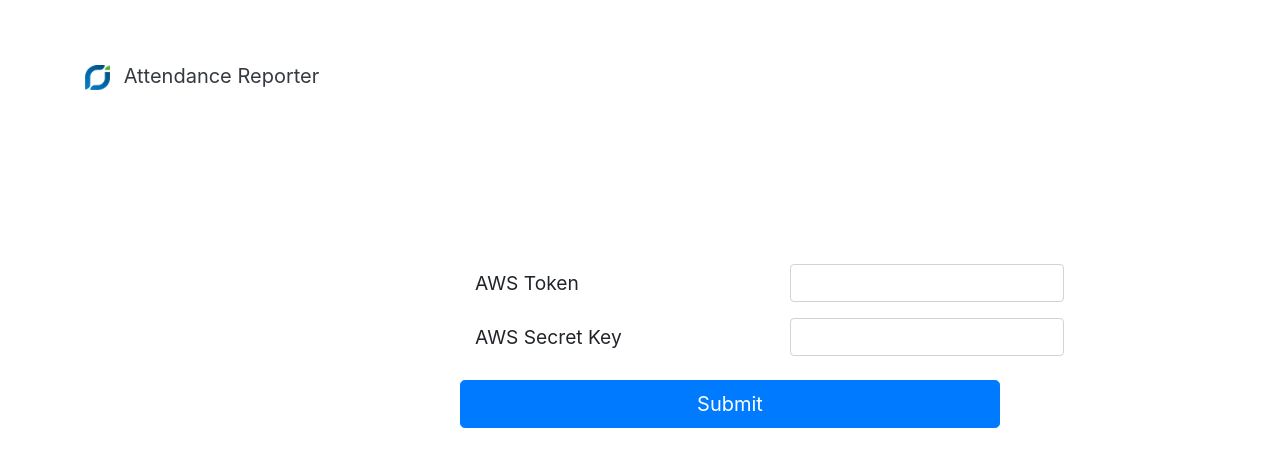
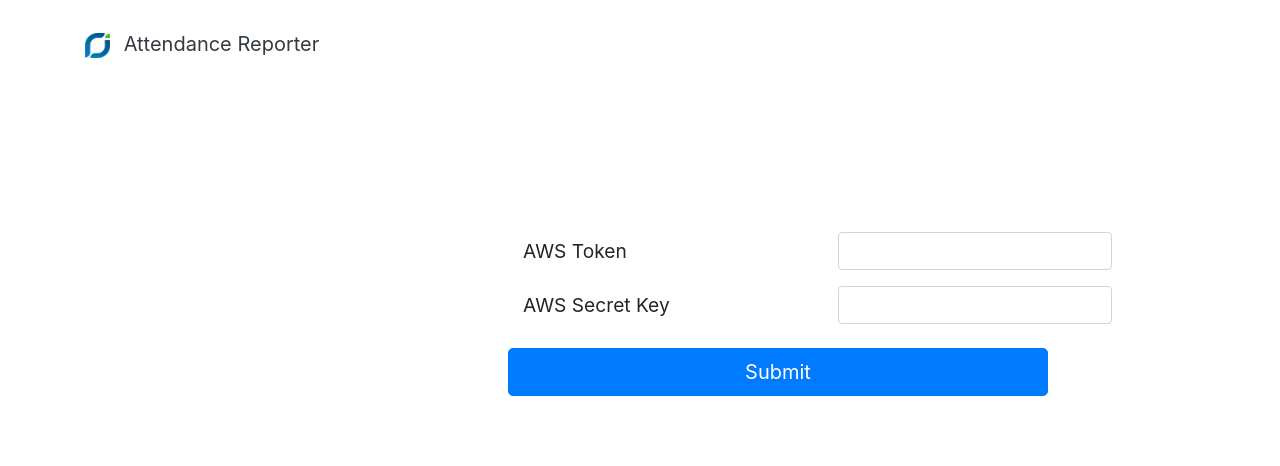
Before and after one commit to Neeraj452/HDFS-Statement-To-Tally-Auto-BRS-format, a React (Create React App) app: page / in a window 1280 px wide. Shown: the top 466 px of the page. Built offline with nearby package versions, Linux system fonts and the light colour scheme.

Commit message:
first commit

```diff
--- a/src/components/UserInput.js
+++ b/src/components/UserInput.js
@@ -13,13 +13,13 @@ const UserInput=()=> {
       return (
             <div>
              <nav className="navbar navbar-expand-sm">
-            <div className="container mt-5">
+            <div className="container mt-3">
             <a href="https://rjs.in" target="_blank" className="navbar-brand text-dark"><img src={RJSlogo} alt="RJS" width="25" className="mr-2" /> Attendance Reporter</a>
             </div> </nav>
                <div className="container" style={{margin:"160px"}}>
                   <div className="row register">
                      <div className="col-sm-3"></div>
-                     <div className="col-sm-6 col-md-6 .col-lg-6 reg ">
+                     <div className="col-sm-6 col-md-6 .col-lg-6 reg ml-5 ">
                            <form className="form-horizontal hr">
                                  <div className="form-group form-inline">
                                        <div  className="control-label col-sm-7" >
```
